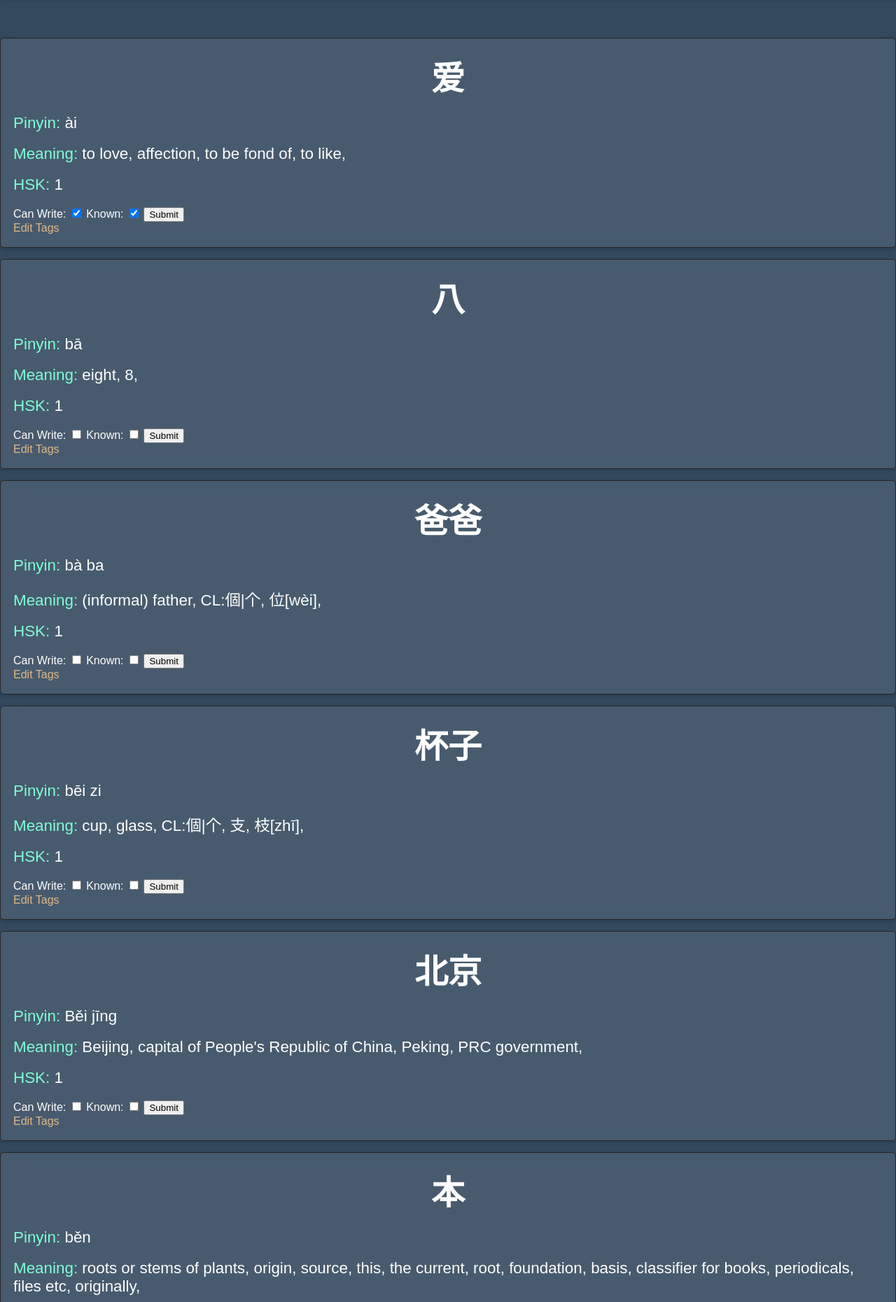
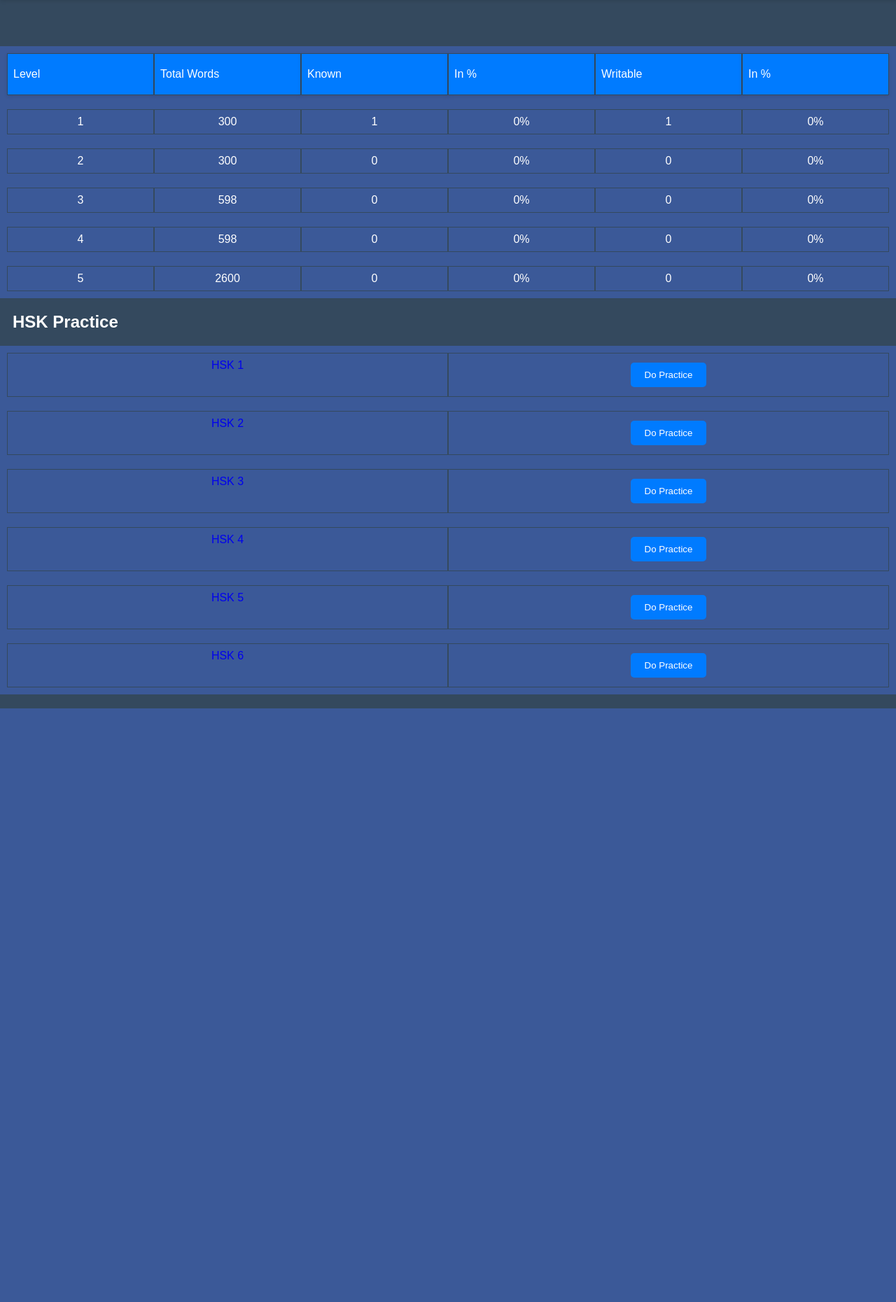
Before and after one commit to chandra-deb/XueHanzi, a Flask app: page / in a window 1280 px wide. Shown: the part 60-1920 px from the top of the page at 70% size. After the commit the page ends 1072 px from the top, so only its background shows below. Run offline with Flask 3, Linux system fonts and the light colour scheme; the visitor is signed in with stand-in values (Sample User, id 1).

Commit message:
now homepage shows details of learning progress

```diff
--- a/backend/templates/index.html
+++ b/backend/templates/index.html
@@ -123,6 +123,112 @@
         a {
             text-decoration: none;
         }
+
+        .flex-container {
+            display: flex;
+            flex-direction: column;
+            width: 100%;
+            margin: 20px 0;
+
+        }
+
+        .flex-row {
+            display: flex;
+            background-color: #3b5998;
+
+        }
+
+
+
+        .flex-item {
+            flex: 1;
+            border: 1px solid #34495e;
+            padding: 8px;
+            text-align: center;
+
+        }
+
+        .flex-item.header {
+            background-color: #007BFF;
+            color: white;
+        }
+
+        .flex-practice-container {
+            display: flex;
+            flex-direction: column;
+            width: 100%;
+            margin: 20px 0;
+        }
+
+        .flex-row {
+            display: flex;
+            justify-content: space-between;
+            padding: 10px;
+            /* border-bottom: 1px solid #ddd;
+            background-color: #f2f2f2; */
+        }
+
+        .flex-item {
+            flex: 1;
+            text-align: center;
+        }
+
+        .practice-button {
+            padding: 10px 20px;
+            background-color: #007BFF;
+            color: white;
+            text-decoration: none;
+            border-radius: 5px;
+            margin: 5px;
+            border: none;
+        }
+
+        .practice-button:hover {
+            background-color: #0056b3;
+        }
+
+        .modal {
+            display: none;
+            position: fixed;
+            z-index: 1;
+            top: 50%;
+            width: 100%;
+            height: 100%;
+            overflow: auto;
+            background-color: rgba(0, 0, 0, 0.4);
+            align-items: center;
+            justify-content: center;
+        }
+
+        .modal-content {
+            background-color: #3b5998;
+            padding: 20px;
+            width: 80%;
+            display: flex;
+            flex-direction: column;
+            align-items: center;
+            justify-content: center;
+        }
+
+        @media screen and (max-width: 600px) {
+            .modal-content {
+                width: 95%;
+            }
+        }
+
+        .close {
+            /* color: #aaa; */
+            float: right;
+            font-size: 28px;
+            font-weight: bold;
+        }
+
+        .close:hover,
+        .close:focus {
+            color: black;
+            text-decoration: none;
+            cursor: pointer;
+        }
     </style>
 </head>
 
@@ -147,42 +253,86 @@
         </nav>
     </div>
     <hr size="40px" style="border: none;">
-    <div class="pagination">
-        {% if characterList.has_prev %}
-        <a href="{{ url_for('home', page=characterList.prev_num) }}">Previous</a>
-        {% endif %}
-        {% if characterList.has_next %}
-        <a href="{{ url_for('home', page=characterList.next_num) }}">Next</a>
-        {% endif %}
+
+    <!-- DATAS -->
+    <div class="flex-container">
+        <div class="flex-row">
+            <div class="flex-item header">Level</div>
+            <div class="flex-item header">Total Words</div>
+            <div class="flex-item header">Known</div>
+            <div class="flex-item header">In %</div>
+            <div class="flex-item header">Writable</div>
+            <div class="flex-item header">In %</div>
+
+        </div>
+        {% for stat in stats %}
+        <div class="flex-row">
+            <div class="flex-item">{{ stat.level }}</div>
+            <div class="flex-item">{{ stat.total_words }}</div>
+            <div class="flex-item">{{ stat.known_words }}</div>
+            <div class="flex-item">{{ stat.known_percentage }}%</div>
+            <div class="flex-item">{{ stat.writable_chars }}</div>
+            <div class="flex-item">{{ stat.writable_percentage }}%</div>
+
+        </div>
+        {% endfor %}
     </div>
 
-    {% for character in characterList %}
-    <div class="card">
-        <div class="hanzi"><a href="/showcharsheet/{{character.character}}" style="color: white;">{{ character.character
-                }}</a></div>
-        <div style="font-size: 1.4em;"><span style="color: aquamarine;">Pinyin:</span> {{character.pinyin}}</div>
-        <br>
-        <div style="font-size: 1.4em;"><span style="color: aquamarine;">Meaning:</span> {{character.meaning}}</div>
-        <br>
-        <div style="font-size: 1.4em;"><span style="color: aquamarine;">HSK:</span> {{character.hsk_level}}</div>
-        <br>
-        <form action="/update_data/{{character.id}}" method="post">
+    <h2 style="margin-left: 18px;">HSK Practice</h2>
+    <div class="flex-practice-container">
+        {% for level in range(1, 7) %}
+        <div class="flex-row">
+            <div class="flex-item"><a href="/characters/hsk{{ level }}">HSK {{ level }}</a></div>
+            <div class="flex-item">
+                <button onclick="openModal('hsk{{ level }}')" class="practice-button">Do Practice</button>
+            </div>
+        </div>
+        {% endfor %}
+    </div>
 
-            Can Write:
-            <input type="checkbox" id="canwrite_{{character.id}}" name="canwrite" value="on" {% if character.can_write
-                %}checked{% endif %} />
+    <div id="myModal" class="modal">
+        <div class="modal-content">
+            <p id="modalText"></p>
+            <a id="readingLink" class="practice-button">Start Reading</a>
+            <a id="markedReadingLink" class="practice-button">Start Marked Reading</a>
+            <a id="writingLink" class="practice-button">Start Writing</a>
+            <a id="markedWritingLink" class="practice-button">Start Marked Writing</a>
+            <span class="close">&times;</span>
+        </div>
+    </div>
 
-            Known:
-            <input type="checkbox" id="known_{{character.id}}" name="known" value="on" {% if character.is_known %}
-                checked {% endif %}>
-            <input type="submit" value="Submit">
-            <div class="edit-tags">
-                <a href="/charTags/{{character.id}}" style="color:burlywood;">Edit Tags</a>
-            </div>
-        </form>
-    </div>
-    {% endfor %}
-    <script>window.addEventListener('beforeunload', () => {
+    <script>
+        var modal = document.getElementById("myModal");
+        var span = document.getElementsByClassName("close")[0];
+        var modalText = document.getElementById("modalText");
+        var readingLink = document.getElementById("readingLink");
+        var markedReadingLink = document.getElementById("markedReadingLink");
+        var writingLink = document.getElementById("writingLink");
+        var markedWritingLink = document.getElementById("markedWritingLink");
+
+        function openModal(level) {
+            modalText.textContent = 'Choose a practice type for ' + level;
+            readingLink.href = '/kpractice/' + level;
+            markedReadingLink.href = '/kpractice/' + level + '-marked';
+            writingLink.href = '/wpractice/' + level;
+            markedWritingLink.href = '/wpractice/' + level + '-marked';
+            modal.style.display = "block";
+        }
+
+        span.onclick = function () {
+            modal.style.display = "none";
+        }
+
+        window.onclick = function (event) {
+            if (event.target == modal) {
+                modal.style.display = "none";
+            }
+        }
+
+        window.onbeforeunload = function () {
+            modal.style.display = "none";
+        }
+        window.addEventListener('beforeunload', () => {
             localStorage.setItem('scrollPosition', window.scrollY);
         });
 
@@ -193,7 +343,8 @@
                 window.scrollTo(0, parseInt(scrollPosition));
                 localStorage.removeItem('scrollPosition');
             }
-        });</script>
+        });
+    </script>
 </body>
 
 </html>
```
Also changed, not shown: backend/flask_app.py (+148 -48 lines).
